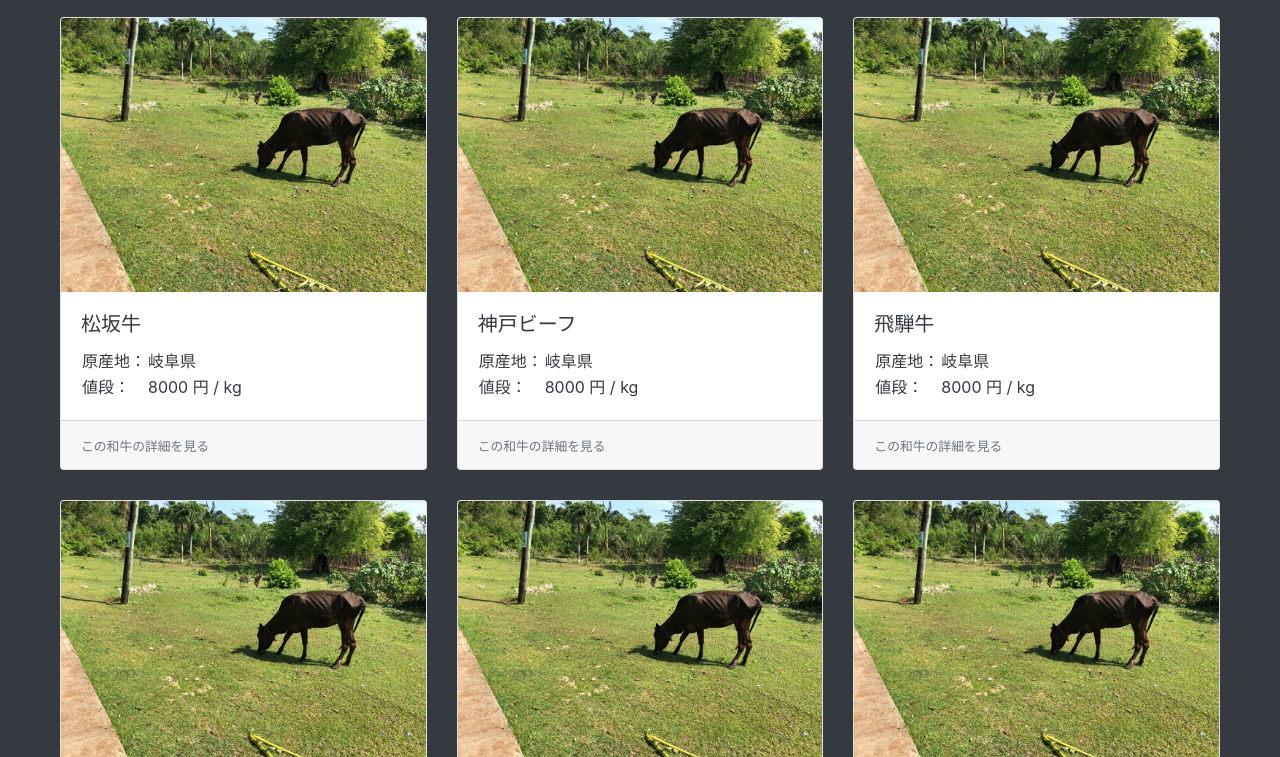
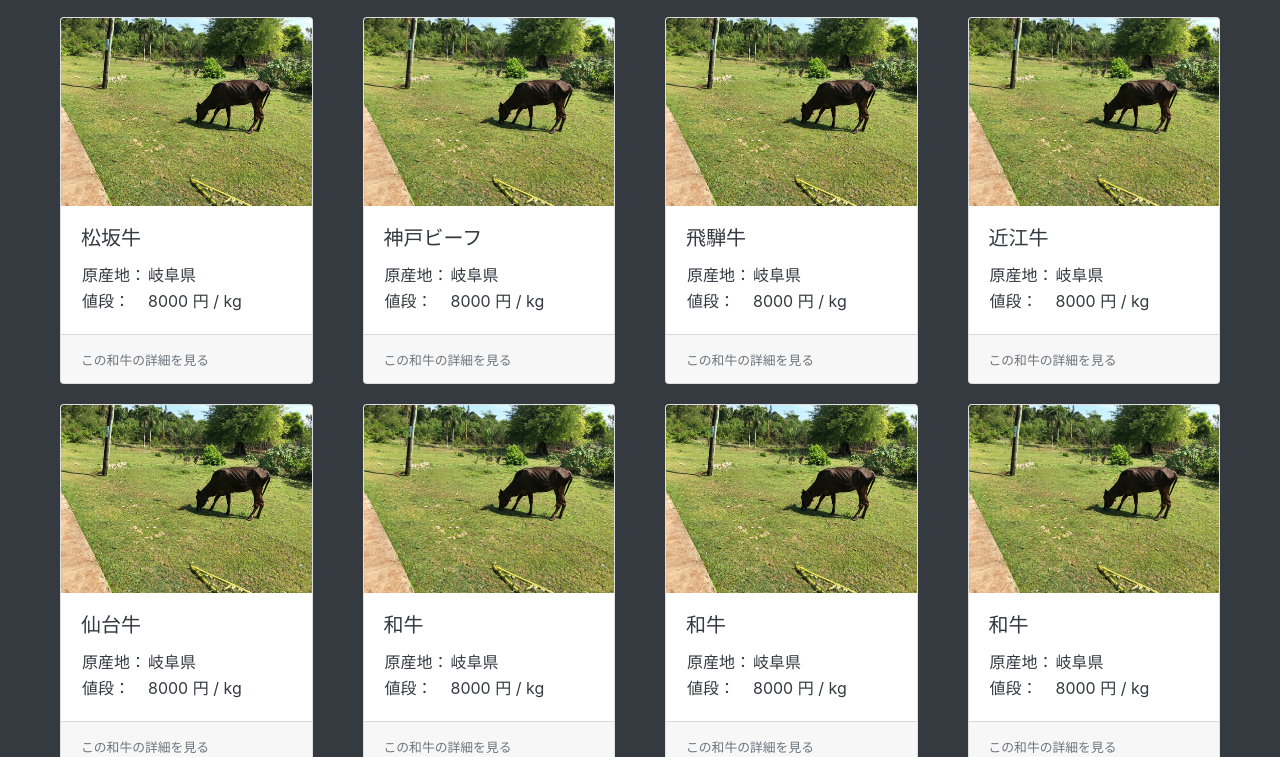
Before and after one commit to shimadazakuro/wagyu_price, a plain HTML site: page index.html in a window 1280 px wide. Shown: the part 43-800 px from the top of the page. Drawn offline with Linux system fonts and the light colour scheme.

Commit message:
1行あたりのカード枚数を４枚に変更

```diff
--- a/css/style.css
+++ b/css/style.css
@@ -29,6 +29,14 @@
   color: #343a40;
 }
 
+.card-deck {
+  display: grid;
+  grid-template-columns: repeat(4, 1fr);
+  gap: 20px;
+  margin-bottom: 20px;
+}
+
+
 @media screen and (min-width:576px) {
   .row {
     margin-bottom: 30px;
--- a/index.html
+++ b/index.html
@@ -85,8 +85,44 @@
           <small class="text-muted">この和牛の詳細を見る</small>
         </div>
       </a>
-    </div>
-    <div class="card-deck row">
+      <a href="#" class="card">
+        <img class="card-img-top" src="img/ph_beaf.jpg">
+        <div class="card-body">
+          <h5 class="card-title">近江牛</h5>
+          <table>
+            <tr>
+              <td>原産地： </td>
+              <td>岐阜県</td>
+            </tr>
+            <tr>
+              <td>値段： </td>
+              <td>8000 円 / kg</td>
+            </tr>
+          </table>
+        </div>
+        <div class="card-footer">
+          <small class="text-muted">この和牛の詳細を見る</small>
+        </div>
+      </a>
+      <a href="#" class="card">
+        <img class="card-img-top" src="img/ph_beaf.jpg">
+        <div class="card-body">
+          <h5 class="card-title">仙台牛</h5>
+          <table>
+            <tr>
+              <td>原産地： </td>
+              <td>岐阜県</td>
+            </tr>
+            <tr>
+              <td>値段： </td>
+              <td>8000 円 / kg</td>
+            </tr>
+          </table>
+        </div>
+        <div class="card-footer">
+          <small class="text-muted">この和牛の詳細を見る</small>
+        </div>
+      </a>
       <a href="#" class="card">
         <img class="card-img-top" src="img/ph_beaf.jpg">
         <div class="card-body">
```
